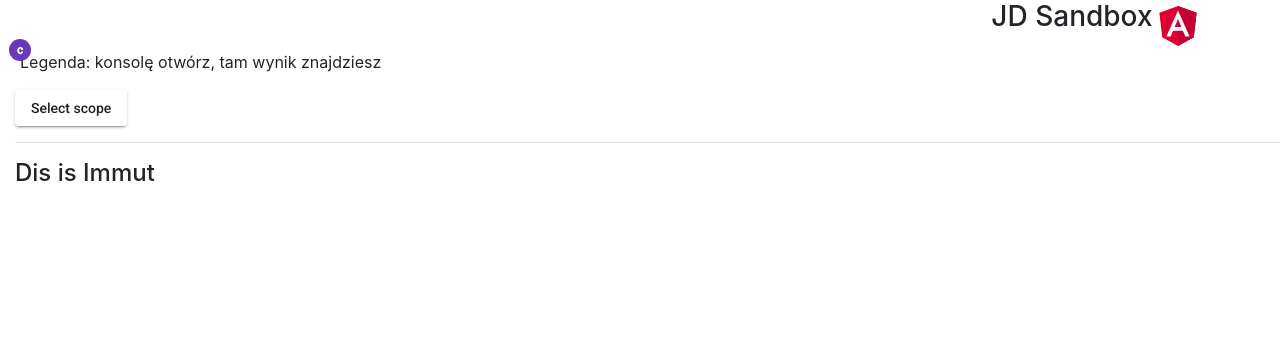
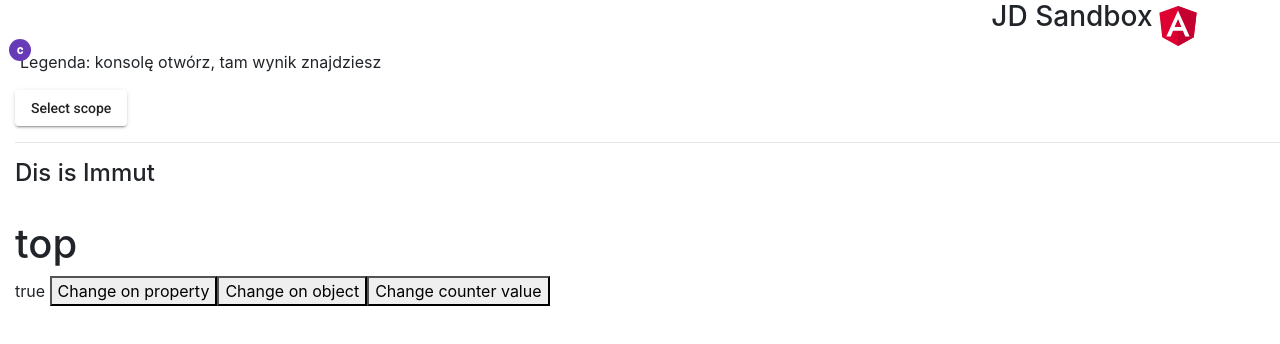
Before and after one commit to ptomczy/JD, an Angular app in the folder jd/: page /immut in a window 1280 px wide. Shown: the top 344 px of the page. Built offline with nearby package versions, Linux system fonts and the light colour scheme.

Commit message:
20190808_EOD

```diff
--- /dev/null
+++ b/jd/src/immut/pages/immut-second.ts
@@ -0,0 +1,58 @@
+import { Component, Input, ChangeDetectionStrategy } from "@angular/core";
+
+@Component({
+    selector: 'tooltip',
+    template: `
+    <h1>{{config.position}}</h1>
+    {{runChangeDetection}}
+    `,
+     changeDetection: ChangeDetectionStrategy.OnPush
+})
+export class TooltipComponent {
+    @Input() config;
+    @Input() counter;
+
+    get runChangeDetection() {
+        console.log('Change detector action');
+        return true;
+    }
+}
+
+@Component({
+    selector: 'tst2',
+    template: `
+    <tooltip [config]="config"></tooltip>
+    <button (click)="onClick('property')">Change on property</button>
+    <button (click)="onClick('object')">Change on object</button>
+    <button (click)="onClick('counterChange')">Change counter value</button>
+    `
+})
+export class Tst2Component {
+    config = {
+        position: 'top'
+    };
+    counter: number = 0;
+
+    onClick(arg: string) {
+        switch(arg){
+            case 'property':{
+                this.config.position = 'bottom';
+                break;
+            }
+            case 'object':{
+                this.config = {position: 'bottom'};
+                break;
+            }
+            case 'counterChange':{
+                this.changeCounter();
+                break;
+            }
+        }
+
+    }
+
+    changeCounter(){
+        //this.counter++;
+        this.counter = this.counter++;
+    }
+}
--- a/jd/src/immut/pages/immut.html
+++ b/jd/src/immut/pages/immut.html
@@ -1 +1,8 @@
 <h4>Dis is Immut</h4>
+<br>
+
+<!--numbers, booleans, strings, null and undefined are primitive types.
+All primitive types are passed by value.
+Objects, arrays, and functions are also passed by value, but the value is a copy of a reference. -->
+
+<tst2></tst2>
--- a/jd/src/immut/pages/immut.ts
+++ b/jd/src/immut/pages/immut.ts
@@ -1,9 +1,12 @@
-import { Component } from "@angular/core";
+import { Component, ChangeDetectionStrategy } from "@angular/core";
 
 @Component({
     selector: 'immut',
-    templateUrl: 'immut.html'
+    templateUrl: 'immut.html',
+    changeDetection: ChangeDetectionStrategy.OnPush
 })
 export class ImmutPage{
-    constructor(){}
+    constructor(){
+        console.log('CDS ', ChangeDetectionStrategy);
+    }
 }
```
Also changed, not shown: jd/src/immut/immut.module.ts (+12 -2 lines).
